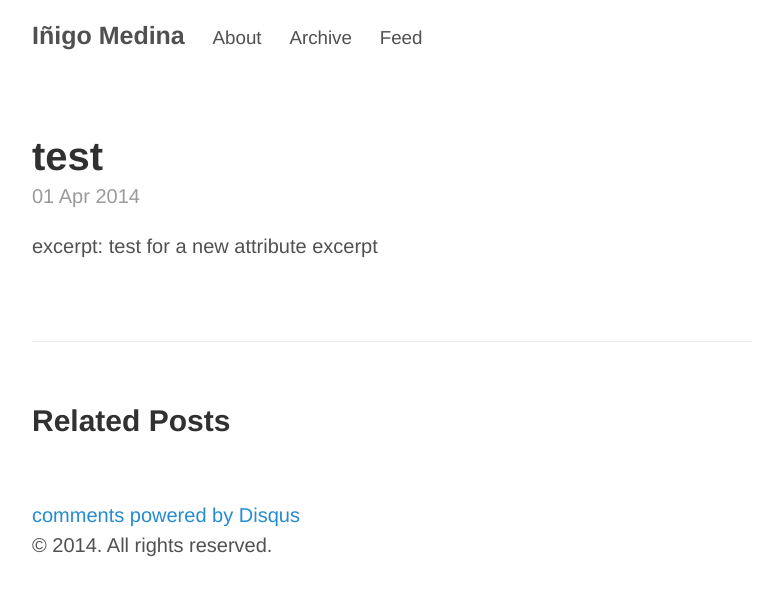
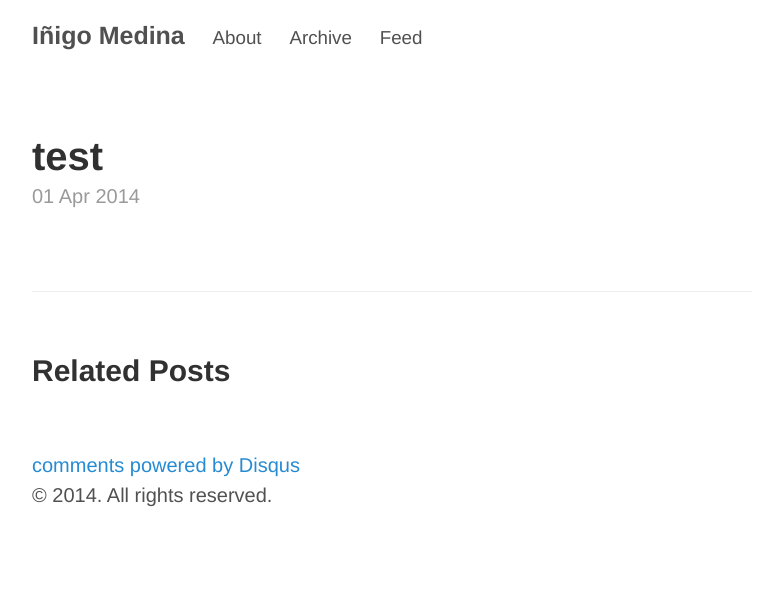
Before and after one commit to grosshat/grosshat.github.io, a Jekyll site: the page built from _posts/2014-04-01-test.md, in a window 1280 px wide. Shown: the top 596 px of the page, without its empty margins (248-1031 px from the left). Built offline with Jekyll 4.4.1, drawn with Linux system fonts in a browser that asks for light colours; Markdown is read by kramdown in place of the engine named in the settings; comment, search, counter and statistics services are not loaded.

Commit message:
Add excerpt attribute to post.

```diff
--- a/_posts/2014-04-01-test.md
+++ b/_posts/2014-04-01-test.md
@@ -3,6 +3,5 @@ layout: post
 title: test
 comments: true
 permalink: test-april
+excerpt: test for a new attribute excerpt
 ---
-
-excerpt: test for a new attribute excerpt
```
